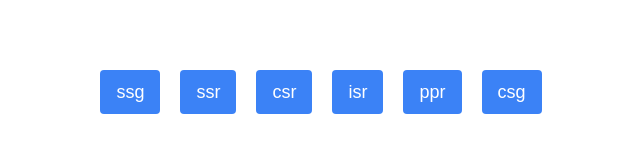
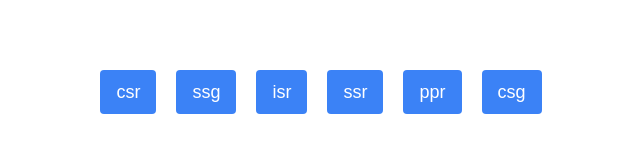
Before and after one commit to Lee-Ki-Bong/nextjs-rendering-practice, a Next.js app: page / in a window 1280 px wide. Shown: the part 326-478 px from the top of the page, without its empty margins (319-959 px from the left). Built offline with nearby package versions, Linux system fonts and the light colour scheme.

Commit message:
♻️ 랜더링 페이지 순서 조정

```diff
--- a/app/page.tsx
+++ b/app/page.tsx
@@ -1,7 +1,7 @@
 import Link from "next/link";
 
 export default function Home() {
-  const renderingMethods = ["ssg", "ssr", "csr", "isr", "ppr", "csg"];
+  const renderingMethods = ["csr", "ssg", "isr", "ssr", "ppr", "csg"];
 
   return (
     <div className="custom-main">
```
